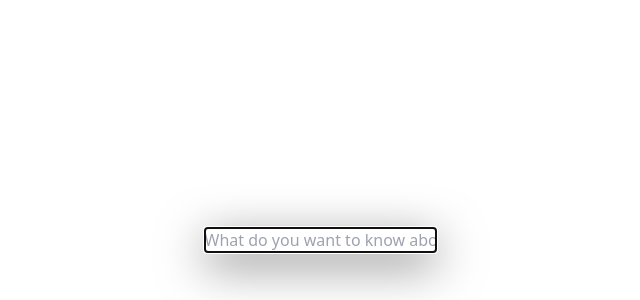
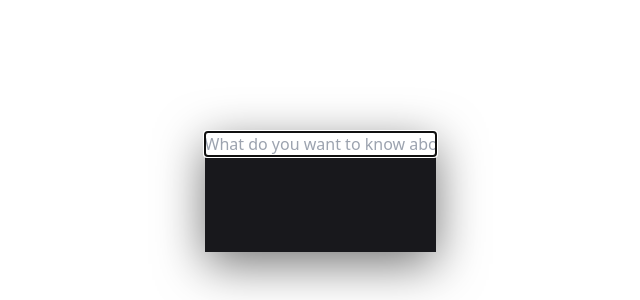
Before and after one commit to welcmhome/clonet-chatbot, a Next.js app: page / in a window 1280 px wide. Shown: the part 500-800 px from the top of the page, without its empty margins (320-960 px from the left). Built offline with nearby package versions, Linux system fonts and the light colour scheme.

Commit message:
Reduce chat container height to prevent excessive expansion

```diff
--- a/src/components/FloatingChatbot.tsx
+++ b/src/components/FloatingChatbot.tsx
@@ -93,11 +93,12 @@ export default function FloatingChatbot() {
 
   return (
     <div
+      className="chatbot-overlay"
       style={{
         position: 'fixed',
         left: '50%',
         bottom: 48,
-        zIndex: 999999999,
+        zIndex: 2147483647,
         transform: 'translateX(-50%)',
         width: '100%',
         display: 'flex',
@@ -106,6 +107,11 @@ export default function FloatingChatbot() {
         gap: '16px',
       }}
     >
+      <style jsx>{`
+        .chatbot-overlay {
+          z-index: 2147483647 !important;
+        }
+      `}</style>
       {/* Single Chat Container */}
       <div
         className="w-full max-w-[750px] mx-2 md:mx-0 rounded-3xl border border-[#35353b] shadow-2xl overflow-hidden"
@@ -113,7 +119,8 @@ export default function FloatingChatbot() {
           position: 'relative',
           background: 'rgba(24,24,28,1)',
           boxShadow: '0 12px 48px 0 rgba(0,0,0,0.55)',
-          maxHeight: '70vh',
+          maxHeight: '50vh',
+          minHeight: '120px',
           display: 'flex',
           flexDirection: 'column',
         }}
@@ -125,7 +132,7 @@ export default function FloatingChatbot() {
           style={{
             scrollbarWidth: 'thin',
             scrollbarColor: '#35353b transparent',
-            maxHeight: 'calc(70vh - 120px)',
+            maxHeight: 'calc(50vh - 120px)',
           }}
         >
           <style jsx>{`
```
